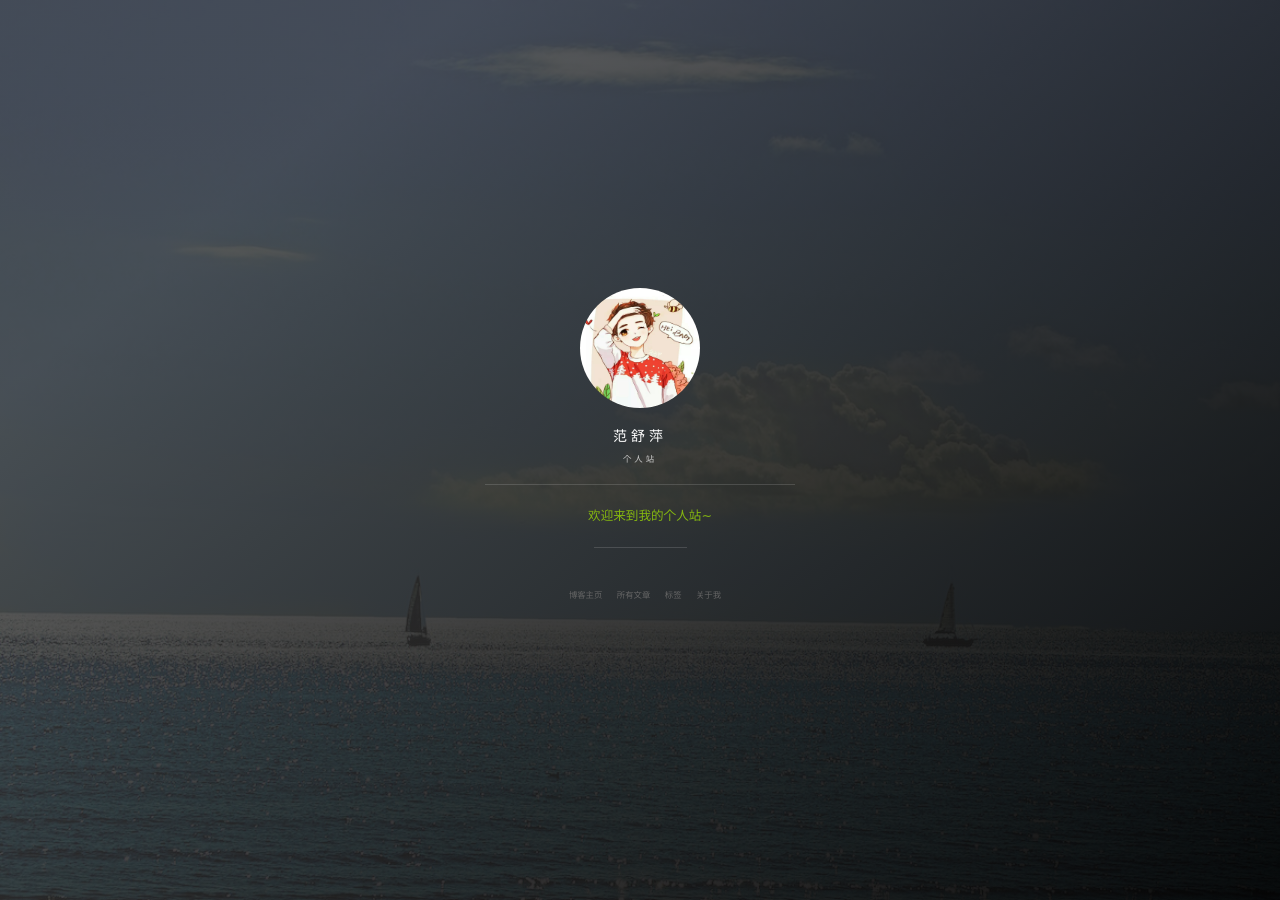
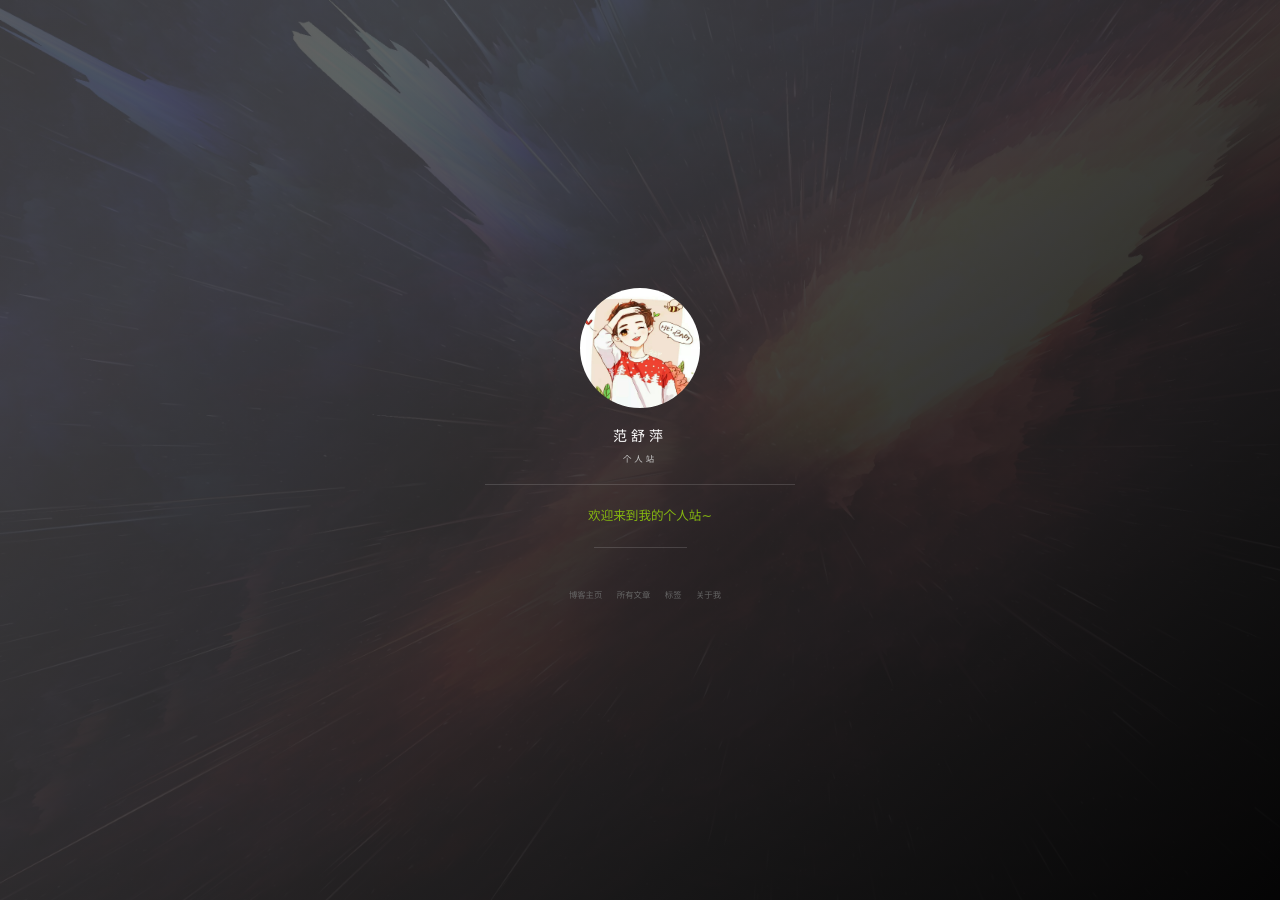
Before and after one commit to Fanshuping/Fanshuping.github.io, a Jekyll site: the page built from index.html, in a window 1280 px wide. Built offline with Jekyll 4.4.1, drawn with Linux system fonts in a browser that asks for light colours; nearby versions of some CDN libraries; the list of posts is cut into pages by our own code; comment, search, counter and statistics services are not loaded; grey boxes are pictures that could not be loaded.

Commit message:
Update side-panel.html

```diff
--- a/_includes/side-panel.html
+++ b/_includes/side-panel.html
@@ -1,4 +1,4 @@
-<header class="panel-cover {% if page.layout == 'post' or page.layout == 'page' %}panel-cover--collapsed{% endif %}" style="background-image: url('/images/background-cover.jpg')">
+<header class="panel-cover {% if page.layout == 'post' or page.layout == 'page' %}panel-cover--collapsed{% endif %}" style="background-image: url('/images/123.jpg')">
   <div class="panel-main">
 
     <div class="panel-main__inner panel-inverted">
```
